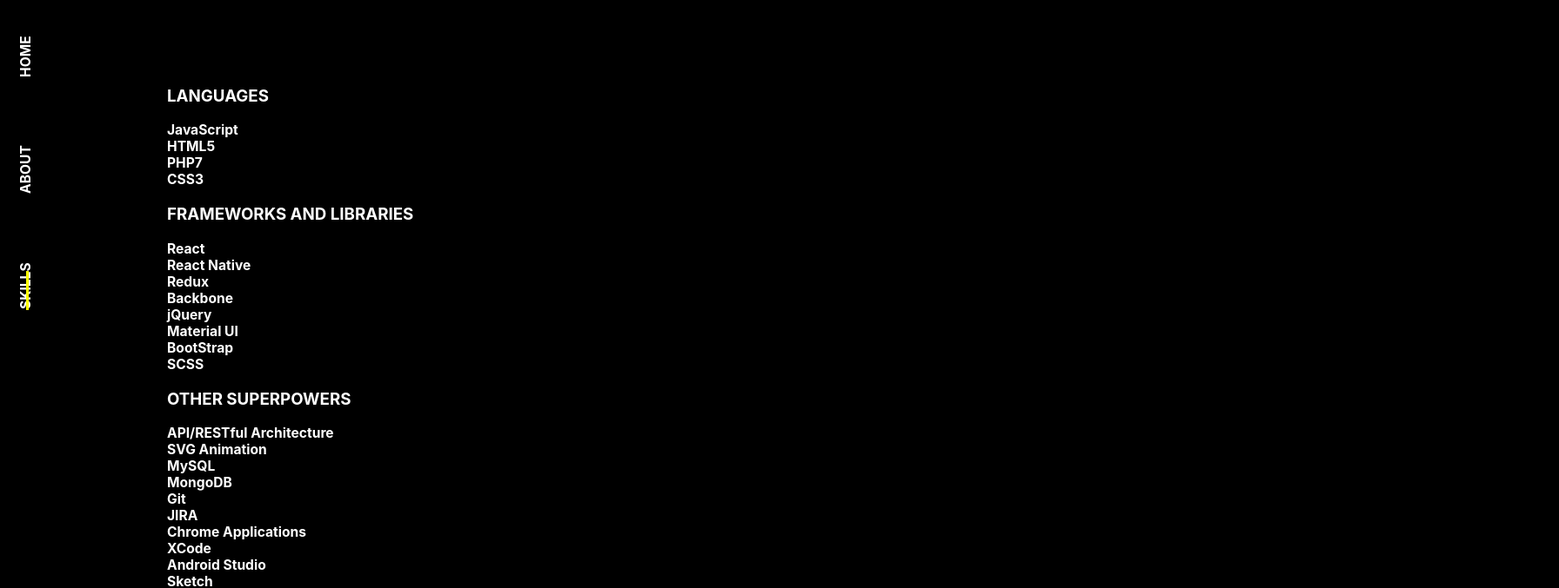
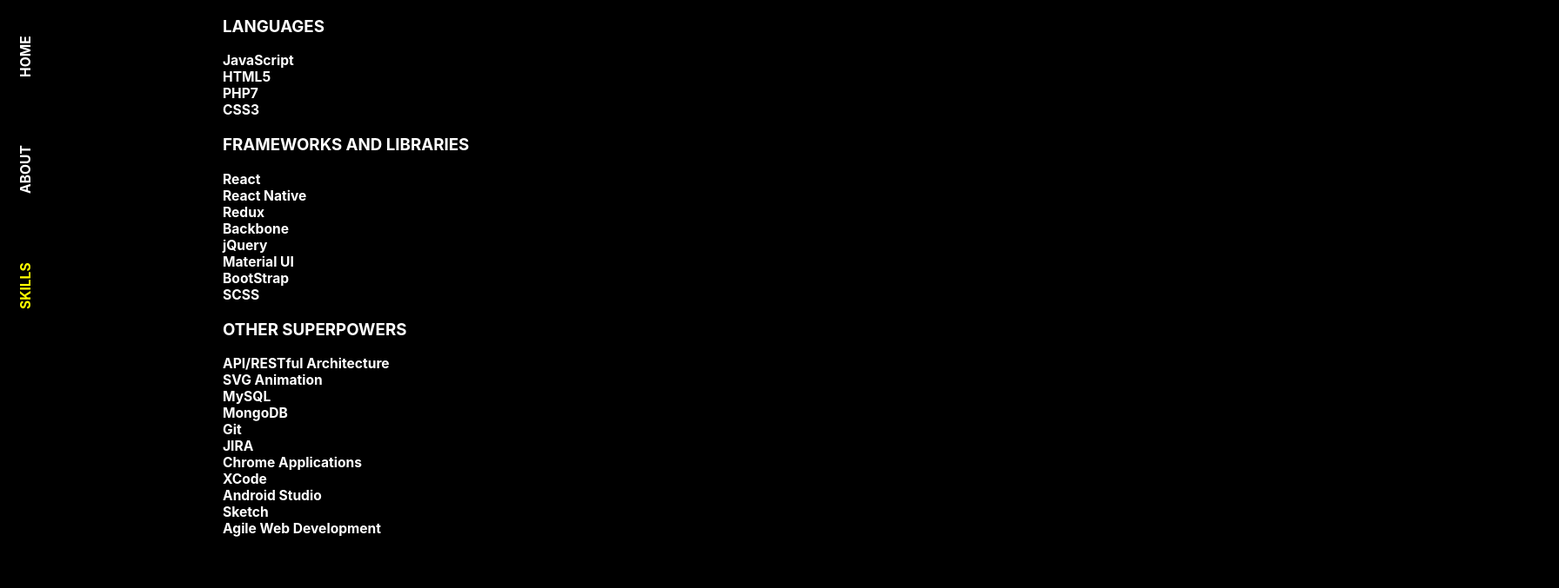
Before and after one commit to julietteabeyta/juliette.dev, a React (Create React App) app: page /skills in a window 1280 px wide. Shown: the top 677 px of the page at 87% size, 1792 px wide, since content can reach past the window. Built offline with nearby package versions, Linux system fonts and the light colour scheme.

Commit message:
✏️ Begin refacotring page positioning

```diff
--- a/src/styles/about.scss
+++ b/src/styles/about.scss
@@ -1,6 +1,5 @@
 .about-container{
-  width: 55vmin;
-  padding-top: 25vmin;
+  width: 60%;
 }
 
 a{
--- a/src/styles/app.scss
+++ b/src/styles/app.scss
@@ -15,7 +15,7 @@
 
 .page{
   position: absolute;
-  display: grid;
+  display: flex;
   justify-content: center;
   left: 0;
   right: 0;
--- a/src/styles/navbar.scss
+++ b/src/styles/navbar.scss
@@ -1,5 +1,6 @@
 .nav-bar{
   position: absolute;
+  left: 0;
   writing-mode: vertical-lr;
   transform: rotate(180deg);
   height: 50%;
@@ -14,15 +15,8 @@
 .route{
   display: inline-block;
   position: relative;
-  &::after{
-    content: '';
-    height: 100%;
-    position: absolute;
-    border-right: 3px solid yellow;
-    top: -1px;
-    left: 22px;
-    transform: scaleY(0);
-    transition: .45s ease;
+  &.active{
+    color: yellow;
   }
 }
 
@@ -35,7 +29,3 @@
     transform: scale(1.1);
   }
 }
-
-.active::after{
-    transform: scaleY(1);
-  }
--- a/src/styles/skills.scss
+++ b/src/styles/skills.scss
@@ -1,10 +1,6 @@
-.skills-container{
-  display: grid;
-  grid-template-rows: .5fr .7fr 1fr;
-  align-self: start;
-  position: absolute;
-  top: 10%;
-  left: 20%;
+.skills{
+  justify-content: start;
+  padding: 0 20%;
 }
 
 h3{
```
